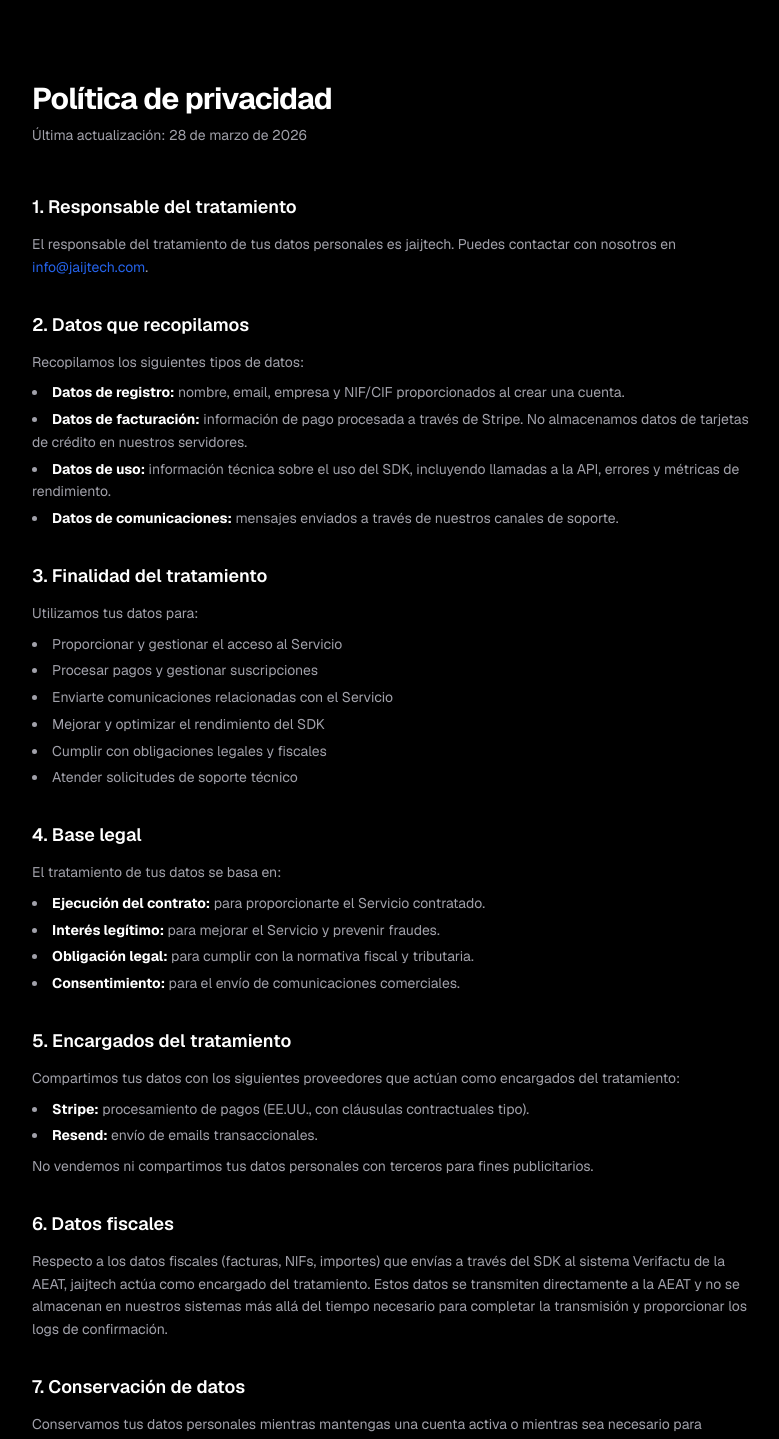
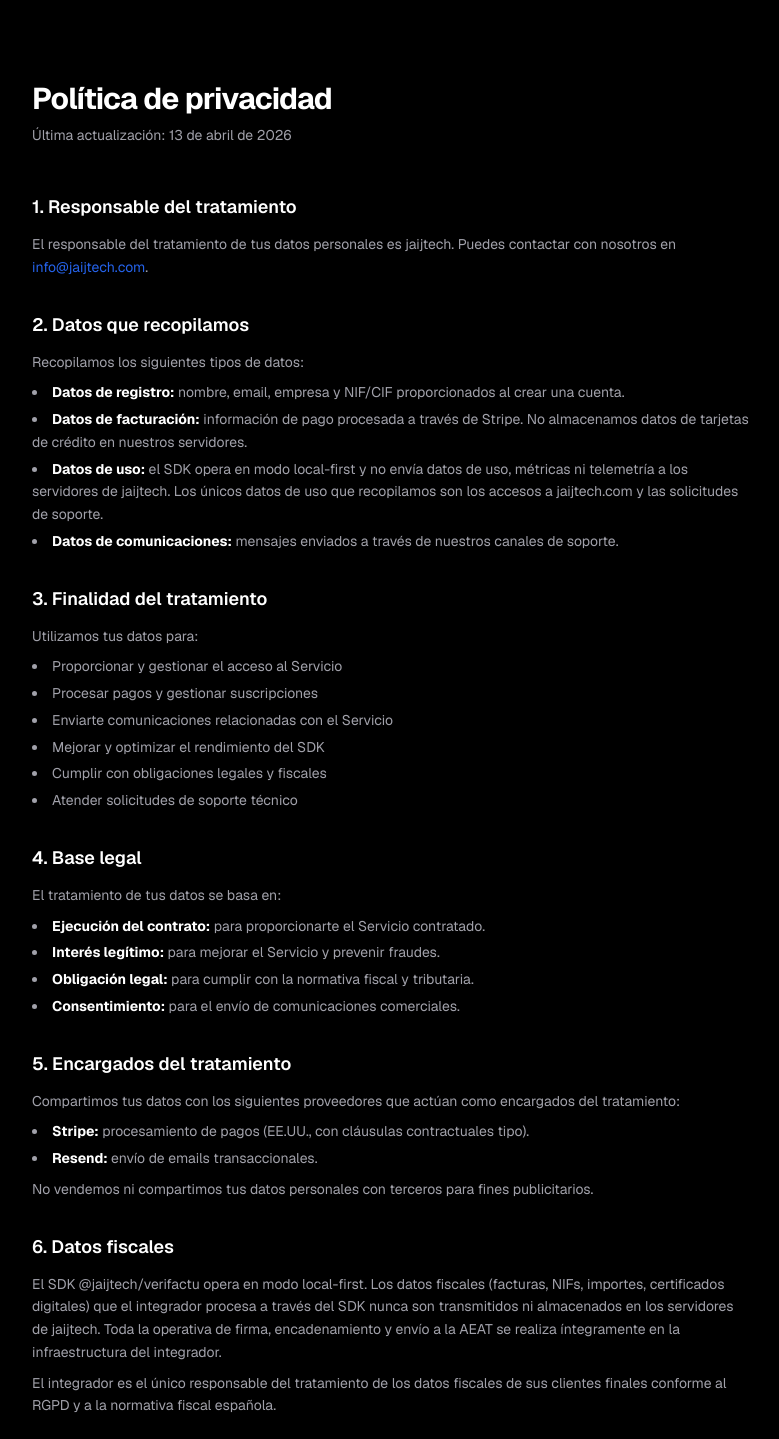
Before and after one commit to jaijtech/jaijtech.com, a Next.js app: page /privacy in a window 1280 px wide. Shown: the part 80-1519 px from the top of the page, without its empty margins (248-1027 px from the left). Built offline with nearby package versions, Linux system fonts and the light colour scheme.

Commit message:
fix: política privacidad — local-first RGPD, eliminar encargado tratamiento, SDK sin telemetría

```diff
--- a/app/privacy/page.tsx
+++ b/app/privacy/page.tsx
@@ -11,7 +11,7 @@
         Política de privacidad
       </h1>
       <p className="mt-2 text-sm text-muted">
-        Última actualización: 28 de marzo de 2026
+        Última actualización: 13 de abril de 2026
       </p>
 
       <div className="mt-12 space-y-8 text-sm leading-relaxed text-muted">
@@ -49,9 +49,11 @@
               datos de tarjetas de crédito en nuestros servidores.
             </li>
             <li>
-              <strong className="text-foreground">Datos de uso:</strong>{" "}
-              información técnica sobre el uso del SDK, incluyendo llamadas a la
-              API, errores y métricas de rendimiento.
+              <strong className="text-foreground">Datos de uso:</strong> el SDK
+              opera en modo local-first y no envía datos de uso, métricas ni
+              telemetría a los servidores de jaijtech. Los únicos datos de uso
+              que recopilamos son los accesos a jaijtech.com y las solicitudes
+              de soporte.
             </li>
             <li>
               <strong className="text-foreground">
@@ -133,12 +135,17 @@
             6. Datos fiscales
           </h2>
           <p>
-            Respecto a los datos fiscales (facturas, NIFs, importes) que envías
-            a través del SDK al sistema Verifactu de la AEAT, jaijtech actúa
-            como encargado del tratamiento. Estos datos se transmiten
-            directamente a la AEAT y no se almacenan en nuestros sistemas más
-            allá del tiempo necesario para completar la transmisión y
-            proporcionar los logs de confirmación.
+            El SDK @jaijtech/verifactu opera en modo local-first. Los datos
+            fiscales (facturas, NIFs, importes, certificados digitales) que el
+            integrador procesa a través del SDK nunca son transmitidos ni
+            almacenados en los servidores de jaijtech. Toda la operativa de
+            firma, encadenamiento y envío a la AEAT se realiza íntegramente en
+            la infraestructura del integrador.
+          </p>
+          <p className="mt-2">
+            El integrador es el único responsable del tratamiento de los datos
+            fiscales de sus clientes finales conforme al RGPD y a la normativa
+            fiscal española.
           </p>
         </div>
 
@@ -195,7 +202,9 @@
             Implementamos medidas técnicas y organizativas apropiadas para
             proteger tus datos personales, incluyendo cifrado en tránsito
             (TLS), cifrado en reposo, control de accesos y monitorización de
-            seguridad.
+            seguridad. Los datos fiscales procesados por el SDK no están
+            sujetos a estas medidas porque nunca abandonan la infraestructura
+            del integrador.
           </p>
         </div>
 
```
